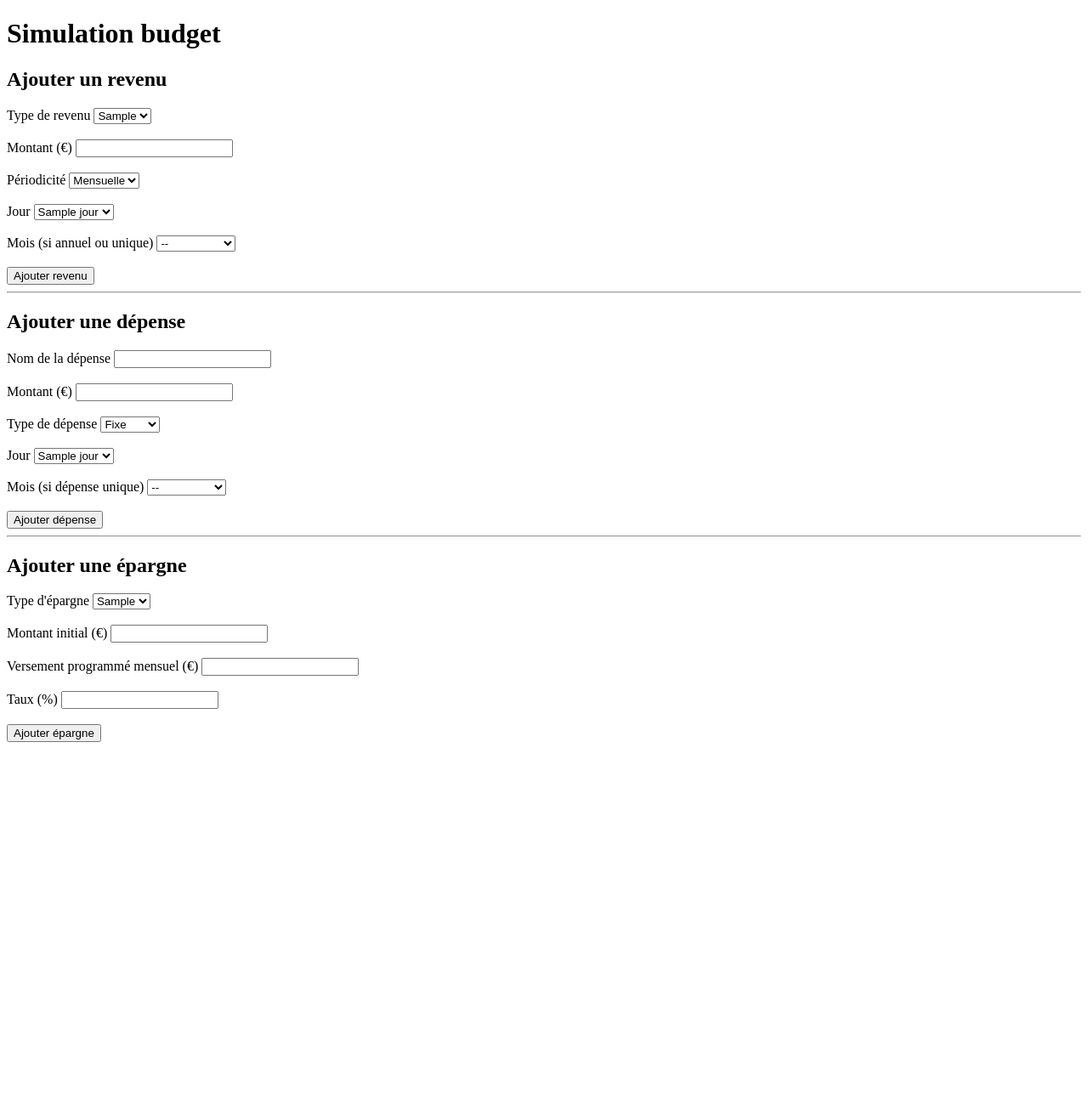
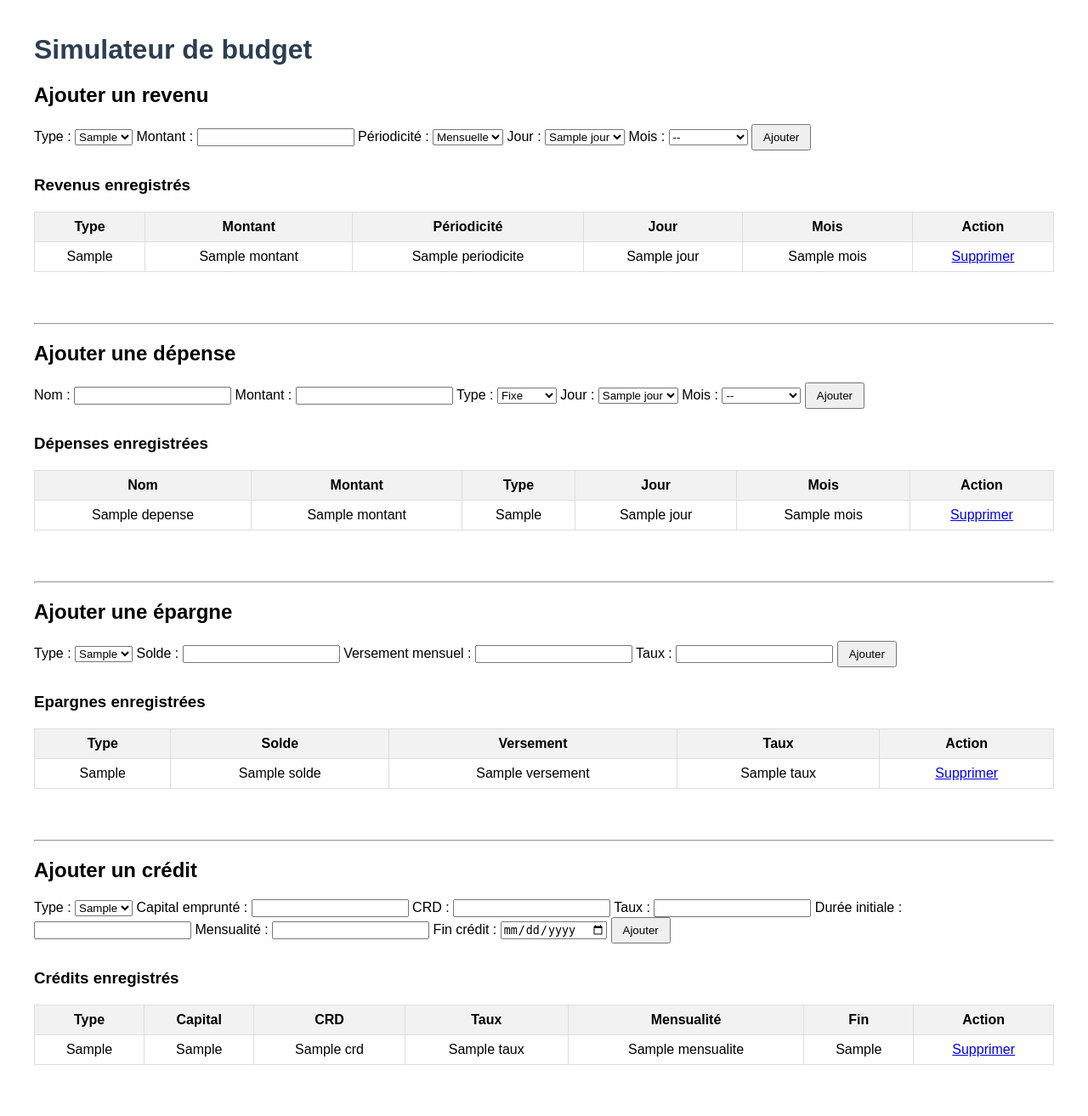
Before and after one commit to RemyNg22/budgetpylot, a Flask app: template templates/saisie_budget.html in a window 1280 px wide. Shown: the whole page at 85% size. Before the commit the page ends 873 px from the top, so only its background shows below. Run offline with Flask 3, Linux system fonts and the light colour scheme; the template is opened without the code that fills it: most values are stand-ins (such as "Sample title", 1, 10 or a date in 2020).

Commit message:
Nettoyage structure projet, ajout structure en dataframe pandas

```diff
--- a/app.py
+++ b/app.py
@@ -1,11 +1,13 @@
 from flask import Flask, render_template, request, redirect
-
 from models.revenu import Revenu
 from models.depense import Depense
+from models.credit import Credit
 from models.epargne import Epargne
+from data.dataframes import df_credits, df_depenses, df_epargnes, df_revenus
 
 TYPE_REVENU = Revenu.TYPE_REVENU
 TYPE_EPARGNE = {k: v["nom"] for k, v in Epargne.TYPE_EPARGNE.items()}
+TYPE_CREDIT = {k: v["nom"] for k, v in Credit.REGLES_CREDIT.items()}
 JOURS = list(range(1, 29))
 MOIS = list(range(1, 13))
 
@@ -24,12 +26,20 @@ def saisie():
         "saisie_budget.html",
         type_revenu=TYPE_REVENU,
         type_epargne=TYPE_EPARGNE,
+        type_credit = TYPE_CREDIT,
         jours=JOURS,
-        mois=MOIS)
+        mois=MOIS,
+        revenus=df_revenus.to_dict(orient="records"),
+        depenses=df_depenses.to_dict(orient="records"),
+        epargnes=df_epargnes.to_dict(orient="records"),
+        credits=df_credits.to_dict(orient="records")
+    )
 
 # AJOUT REVENU
 @app.route("/revenu", methods=["POST"])
 def ajouter_revenu():
+
+    global df_revenus
 
     type_revenu = request.form["type_revenu"]
     montant = float(request.form["montant"])
@@ -39,9 +49,25 @@ def ajouter_revenu():
     mois = request.form["mois"]
     mois = int(mois) if mois else None
 
-    revenu = Revenu(type_revenu, montant, periodicite, jour, mois)
+    new_id = len(df_revenus)
 
-    print(revenu)
+    df_revenus.loc[new_id] = [
+        new_id,
+        type_revenu,
+        montant,
+        periodicite,
+        jour,
+        mois
+    ]
+
+    return redirect("/saisie")
+
+@app.route("/supprimer_revenu/<int:id>")
+def supprimer_revenu(id):
+
+    global df_revenus
+
+    df_revenus = df_revenus[df_revenus.id != id]
 
     return redirect("/saisie")
 
@@ -49,6 +75,8 @@ def ajouter_revenu():
 # AJOUT DEPENSE
 @app.route("/depense", methods=["POST"])
 def ajouter_depense():
+
+    global df_depenses
 
     nom = request.form["nom"]
     montant = float(request.form["montant"])
@@ -58,9 +86,25 @@ def ajouter_depense():
     mois = request.form["mois"]
     mois = int(mois) if mois else None
 
-    depense = Depense(nom, montant, type_depense, jour, mois)
+    new_id = len(df_depenses)
 
-    print(depense)
+    df_depenses.loc[new_id] = [
+        new_id,
+        nom,
+        montant,
+        type_depense,
+        jour,
+        mois
+    ]
+
+    return redirect("/saisie")
+
+@app.route("/supprimer_depense/<int:id>")
+def supprimer_depense(id):
+
+    global df_depenses
+
+    df_depenses = df_depenses[df_depenses.id != id]
 
     return redirect("/saisie")
 
@@ -68,24 +112,73 @@ def ajouter_depense():
 @app.route("/epargne", methods=["POST"])
 def ajouter_epargne():
 
+    global df_epargnes
+
     type_epargne = int(request.form["type_epargne"])
+    solde = float(request.form["solde"])
 
-    montant_initial = float(request.form["montant_initial"])
-
-    versement_mensuel = request.form["versement_mensuel"]
-    versement_mensuel = float(versement_mensuel) if versement_mensuel else 0
+    versement = request.form["versement_mensuel"]
+    versement = float(versement) if versement else 0
 
     taux = request.form["taux"]
     taux = float(taux) if taux else 0
 
-    epargne = Epargne(
+    new_id = len(df_epargnes)
+
+    df_epargnes.loc[new_id] = [
+        new_id,
         type_epargne,
-        montant_initial,
-        versement_mensuel,
+        solde,
+        versement,
         taux
-    )
+    ]
 
-    print(epargne)
+    return redirect("/saisie")
+
+@app.route("/supprimer_epargne/<int:id>")
+def supprimer_epargne(id):
+
+    global df_epargnes
+
+    df_epargnes = df_epargnes[df_epargnes.id != id]
+
+    return redirect("/saisie")
+
+
+# AJOUT CREDIT
+@app.route("/credit", methods=["POST"])
+def ajouter_credit():
+    global df_credits
+
+    type_credit = request.form["type_credit"]
+    capital_emprunte = float(request.form["capital_emprunte"])
+    crd = float(request.form["crd"])
+    taux = float(request.form["taux"])
+    duree_initiale = int(request.form["duree_initiale"])
+    mensualite = float(request.form["mensualite"])
+    fin_credit = request.form["fin_credit"]
+
+    new_id = len(df_credits)
+
+    df_credits.loc[new_id] = [
+        new_id,
+        type_credit,
+        capital_emprunte,
+        crd,
+        taux,
+        duree_initiale,
+        mensualite,
+        fin_credit
+    ]
+
+    return redirect("/saisie")
+
+@app.route("/supprimer_credit/<int:id>")
+def supprimer_credit(id):
+
+    global df_credits
+
+    df_credits = df_credits[df_credits.id != id]
 
     return redirect("/saisie")
 
--- /dev/null
+++ b/data/dataframes.py
@@ -0,0 +1,6 @@
+import pandas as pd
+
+df_revenus = pd.DataFrame(columns=["id", "type", "montant", "periodicite", "jour", "mois"])
+df_depenses = pd.DataFrame(columns=["id", "type", "montant", "periodicite", "jour", "mois"])
+df_epargnes = pd.DataFrame(columns=["id", "type", "solde", "versement_mensuel", "taux"])
+df_credits = pd.DataFrame(columns=["id", "type", "capital_emprunté", "crd", "taux", "duree_initiale", "mensualite", "fin_credit"])
--- a/requirements.txt
+++ b/requirements.txt
@@ -1,2 +1,3 @@
 datetime
 flask
+pandas
--- a/templates/base.html
+++ b/templates/base.html
@@ -0,0 +1,57 @@
+<!DOCTYPE html>
+<html>
+<head>
+    <title>Simulateur Budget</title>
+
+    <style>
+
+        body{
+            font-family: Arial;
+            margin:40px;
+        }
+
+        h1{
+            color:#2c3e50;
+        }
+
+        table{
+            border-collapse: collapse;
+            width:100%;
+            margin-top:20px;
+        }
+
+        th, td{
+            border:1px solid #ddd;
+            padding:8px;
+            text-align:center;
+        }
+
+        th{
+            background:#f2f2f2;
+        }
+
+        form{
+            margin-bottom:30px;
+        }
+
+        button{
+            padding:6px 12px;
+        }
+
+        .section{
+            margin-bottom:60px;
+        }
+
+    </style>
+
+</head>
+
+<body>
+
+<h1>Simulateur de budget</h1>
+
+{% block content %}
+{% endblock %}
+
+</body>
+</html>
--- a/templates/saisie_budget.html
+++ b/templates/saisie_budget.html
@@ -1,54 +1,40 @@
-<!DOCTYPE html>
-<html>
-<head>
-    <title>Saisie budget</title>
-</head>
+{% extends "base.html" %}
 
-<body>
+{% block content %}
 
-<h1>Simulation budget</h1>
+<div class="section">
 
+
+<!-- BLOC DU REVENU -->
 <h2>Ajouter un revenu</h2>
 
 <form method="POST" action="/revenu">
 
-<label>Type de revenu</label>
-
+Type :
 <select name="type_revenu">
 {% for r in type_revenu %}
 <option value="{{ r }}">{{ r }}</option>
 {% endfor %}
 </select>
 
-<br><br>
-
-<label>Montant (€)</label>
+Montant :
 <input type="number" step="0.01" name="montant" required>
 
-<br><br>
-
-<label>Périodicité</label>
-
+Périodicité :
 <select name="periodicite">
 <option value="mensuelle">Mensuelle</option>
 <option value="annuelle">Annuelle</option>
 <option value="unique">Unique</option>
 </select>
 
-<br><br>
-
-<label>Jour</label>
-
+Jour :
 <select name="jour">
 {% for j in jours %}
 <option value="{{ j }}">{{ j }}</option>
 {% endfor %}
 </select>
 
-<br><br>
-
-<label>Mois (si annuel ou unique)</label>
-
+Mois :
 <select name="mois">
 <option value="">--</option>
 {% for m in mois %}
@@ -56,51 +42,74 @@
 {% endfor %}
 </select>
 
-<br><br>
-
-<button type="submit">Ajouter revenu</button>
+<button type="submit">Ajouter</button>
 
 </form>
 
+<h3>Revenus enregistrés</h3>
+
+<table>
+
+<tr>
+<th>Type</th>
+<th>Montant</th>
+<th>Périodicité</th>
+<th>Jour</th>
+<th>Mois</th>
+<th>Action</th>
+</tr>
+
+{% for r in revenus %}
+
+<tr>
+<td>{{ r.type_revenu }}</td>
+<td>{{ r.montant }}</td>
+<td>{{ r.periodicite }}</td>
+<td>{{ r.jour }}</td>
+<td>{{ r.mois }}</td>
+<td>
+<a href="/supprimer_revenu/{{ r.id }}">Supprimer</a>
+</td>
+</tr>
+
+{% endfor %}
+
+</table>
+
+</div>
 
 <hr>
 
+
+<div class="section">
+
+
+<!-- BLOC DEPENSE -->
 <h2>Ajouter une dépense</h2>
 
 <form method="POST" action="/depense">
 
-<label>Nom de la dépense</label>
+Nom :
 <input type="text" name="nom" required>
 
-<br><br>
-
-<label>Montant (€)</label>
+Montant :
 <input type="number" step="0.01" name="montant" required>
 
-<br><br>
-
-<label>Type de dépense</label>
-
+Type :
 <select name="type_depense">
 <option value="fixe">Fixe</option>
 <option value="variable">Variable</option>
 <option value="unique">Unique</option>
 </select>
 
-<br><br>
-
-<label>Jour</label>
-
+Jour :
 <select name="jour">
 {% for j in jours %}
 <option value="{{ j }}">{{ j }}</option>
 {% endfor %}
 </select>
 
-<br><br>
-
-<label>Mois (si dépense unique)</label>
-
+Mois :
 <select name="mois">
 <option value="">--</option>
 {% for m in mois %}
@@ -108,48 +117,174 @@
 {% endfor %}
 </select>
 
-<br><br>
-
-<button type="submit">Ajouter dépense</button>
+<button type="submit">Ajouter</button>
 
 </form>
 
+<h3>Dépenses enregistrées</h3>
+
+<table>
+
+<tr>
+<th>Nom</th>
+<th>Montant</th>
+<th>Type</th>
+<th>Jour</th>
+<th>Mois</th>
+<th>Action</th>
+</tr>
+
+{% for d in depenses %}
+
+<tr>
+<td>{{ d.nom }}</td>
+<td>{{ d.montant }}</td>
+<td>{{ d.type_depense }}</td>
+<td>{{ d.jour }}</td>
+<td>{{ d.mois }}</td>
+<td>
+<a href="/supprimer_depense/{{ d.id }}">Supprimer</a>
+</td>
+</tr>
+
+{% endfor %}
+
+</table>
+
+</div>
 
 <hr>
 
+<div class="section">
+
+
+
+<!-- BLOC EPARGNE -->
 <h2>Ajouter une épargne</h2>
 
 <form method="POST" action="/epargne">
 
-<label>Type d'épargne</label>
-
+Type :
 <select name="type_epargne">
 {% for k,v in type_epargne.items() %}
 <option value="{{ k }}">{{ v }}</option>
 {% endfor %}
 </select>
 
-<br><br>
+Solde :
+<input type="number" step="0.01" name="solde">
 
-<label>Montant initial (€)</label>
-<input type="number" step="0.01" name="montant_initial" required>
-
-<br><br>
-
-<label>Versement programmé mensuel (€)</label>
+Versement mensuel :
 <input type="number" step="0.01" name="versement_mensuel">
 
-<br><br>
-
-<label>Taux (%)</label>
+Taux :
 <input type="number" step="0.01" name="taux">
 
-<br><br>
-
-<button type="submit">Ajouter épargne</button>
+<button type="submit">Ajouter</button>
 
 </form>
 
+<h3>Epargnes enregistrées</h3>
 
-</body>
-</html>
+<table>
+
+<tr>
+<th>Type</th>
+<th>Solde</th>
+<th>Versement</th>
+<th>Taux</th>
+<th>Action</th>
+</tr>
+
+{% for e in epargnes %}
+
+<tr>
+<td>{{ e.type_epargne }}</td>
+<td>{{ e.solde }}</td>
+<td>{{ e.versement }}</td>
+<td>{{ e.taux }}</td>
+<td>
+<a href="/supprimer_epargne/{{ e.id }}">Supprimer</a>
+</td>
+</tr>
+
+{% endfor %}
+
+</table>
+
+</div>
+
+<hr>
+
+<div class="section">
+
+
+<!-- BLOC CREDIT-->
+<h2>Ajouter un crédit</h2>
+
+<form method="POST" action="/credit">
+
+Type :
+<select name="type_credit">
+{% for k,v in type_credit.items() %}
+<option value="{{ k }}">{{ v }}</option>
+{% endfor %}
+</select>
+
+Capital emprunté :
+<input type="number" step="0.01" name="capital_emprunte">
+
+CRD :
+<input type="number" step="0.01" name="crd">
+
+Taux :
+<input type="number" step="0.01" name="taux">
+
+Durée initiale :
+<input type="number" name="duree_initiale">
+
+Mensualité :
+<input type="number" step="0.01" name="mensualite">
+
+Fin crédit :
+<input type="date" name="fin_credit">
+
+<button type="submit">Ajouter</button>
+
+</form>
+
+<h3>Crédits enregistrés</h3>
+
+<table>
+
+<tr>
+<th>Type</th>
+<th>Capital</th>
+<th>CRD</th>
+<th>Taux</th>
+<th>Mensualité</th>
+<th>Fin</th>
+<th>Action</th>
+</tr>
+
+{% for c in credits %}
+
+<tr>
+<td>{{ c.type_credit }}</td>
+<td>{{ c.capital_emprunte }}</td>
+<td>{{ c.crd }}</td>
+<td>{{ c.taux }}</td>
+<td>{{ c.mensualite }}</td>
+<td>{{ c.fin_credit }}</td>
+<td>
+<a href="/supprimer_credit/{{ c.id }}">Supprimer</a>
+</td>
+</tr>
+
+{% endfor %}
+
+</table>
+
+</div>
+
+{% endblock %}
```
Also changed, not shown: routes/saisie.py (deleted, +0 -53 lines), templates/index.html (deleted, +0 -37 lines), README.md, routes/accueil.py (deleted), routes/credits.py (deleted), routes/stats.py (deleted), templates/credits.html (deleted).
